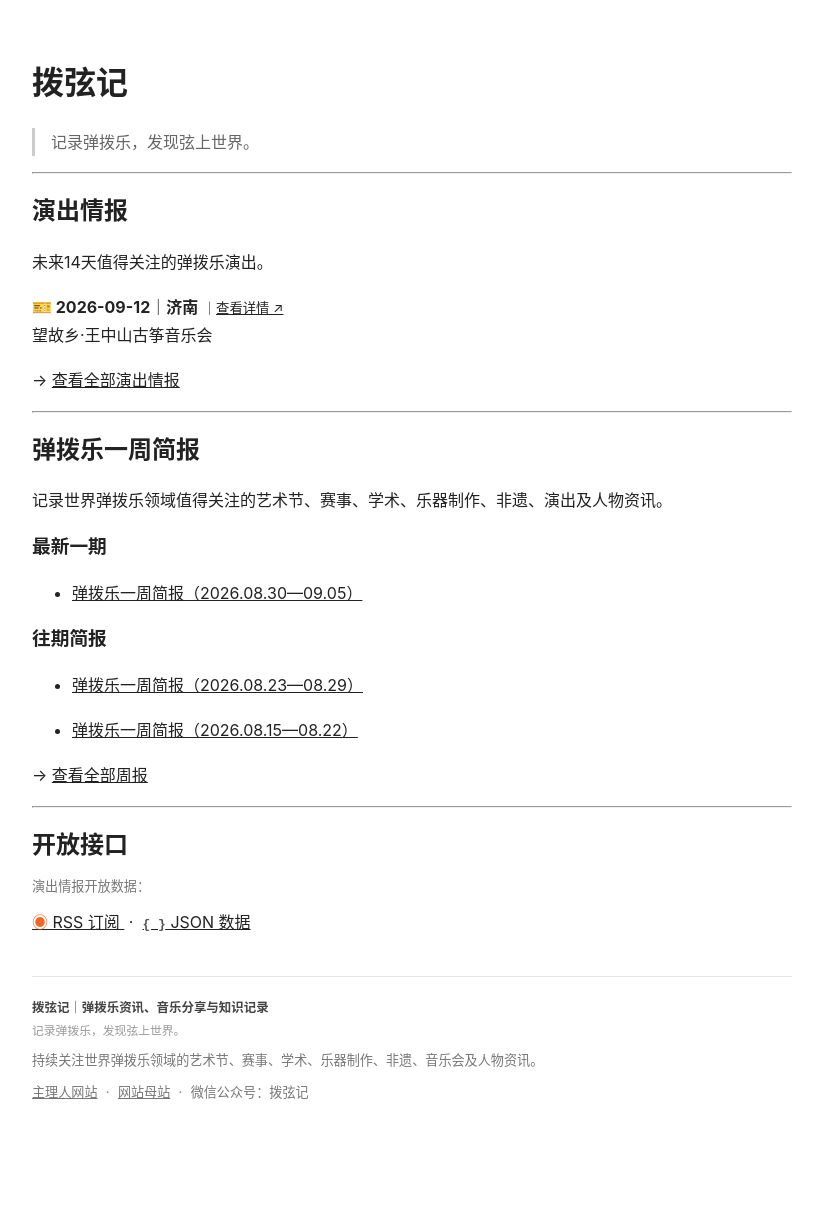
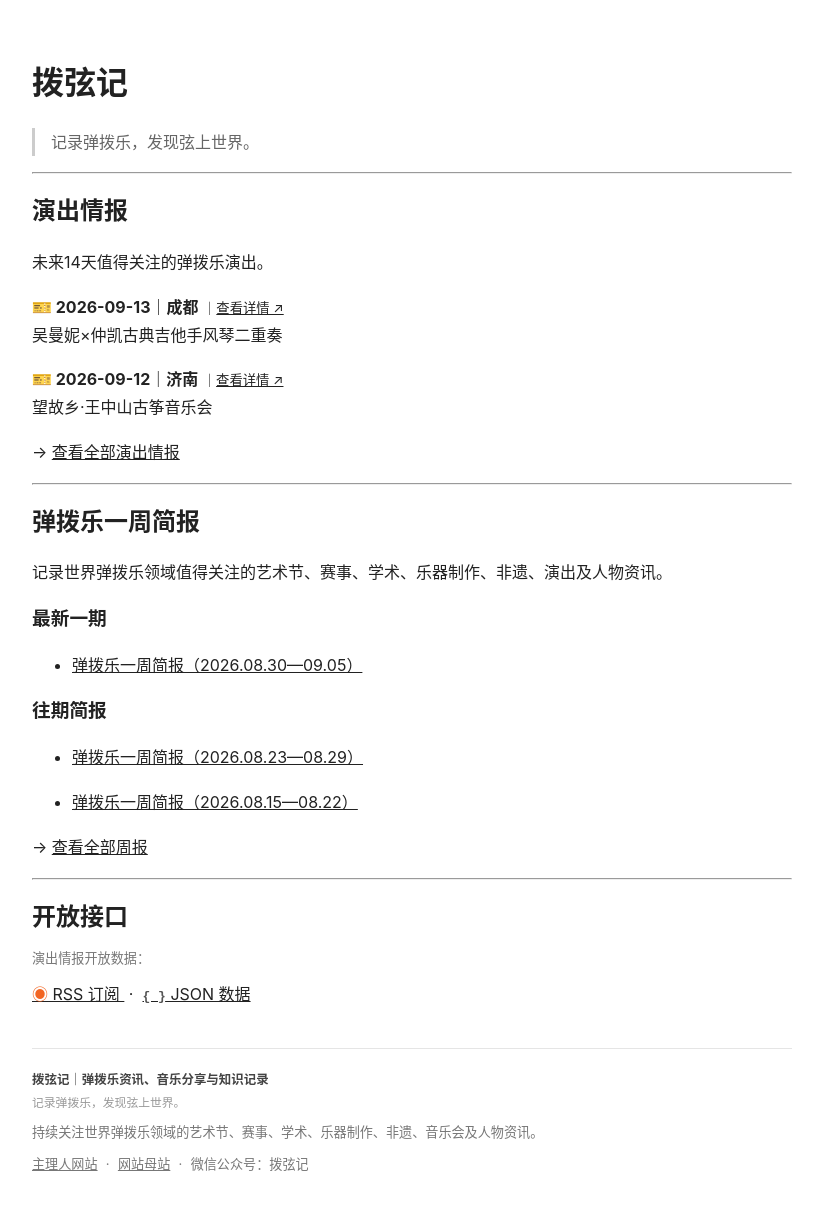
Before and after one commit to KeenKwok/boxianji, a Jekyll site: the page built from index.md, in a window 1280 px wide. Shown: the whole page, without its empty margins (228-1051 px from the left). Built offline with Jekyll 4.4.1, drawn with Linux system fonts in a browser that asks for light colours; before the commit the page ends 1156 px from its top, so only the background shows below that.

Commit message:
更新 attention.yml

```diff
--- a/_data/attention.yml
+++ b/_data/attention.yml
@@ -7,6 +7,11 @@
   city: "上海"
   title: "王健 × 约兰·索舍尔（Göran Söllscher）大提琴、吉他二重奏"
   link: "https://mp.weixin.qq.com/s/yjqkLZfPWOP7h5uCMZPvaA"
+
+- date: "2026-09-13"
+  city: "成都"
+  title: "吴曼妮×仲凯古典吉他手风琴二重奏"
+  link: "https://mp.weixin.qq.com/s/uAix-q8RhQyatZqO7vV0UQ"
 
 - date: "2026-09-12"
   city: "济南"
```
